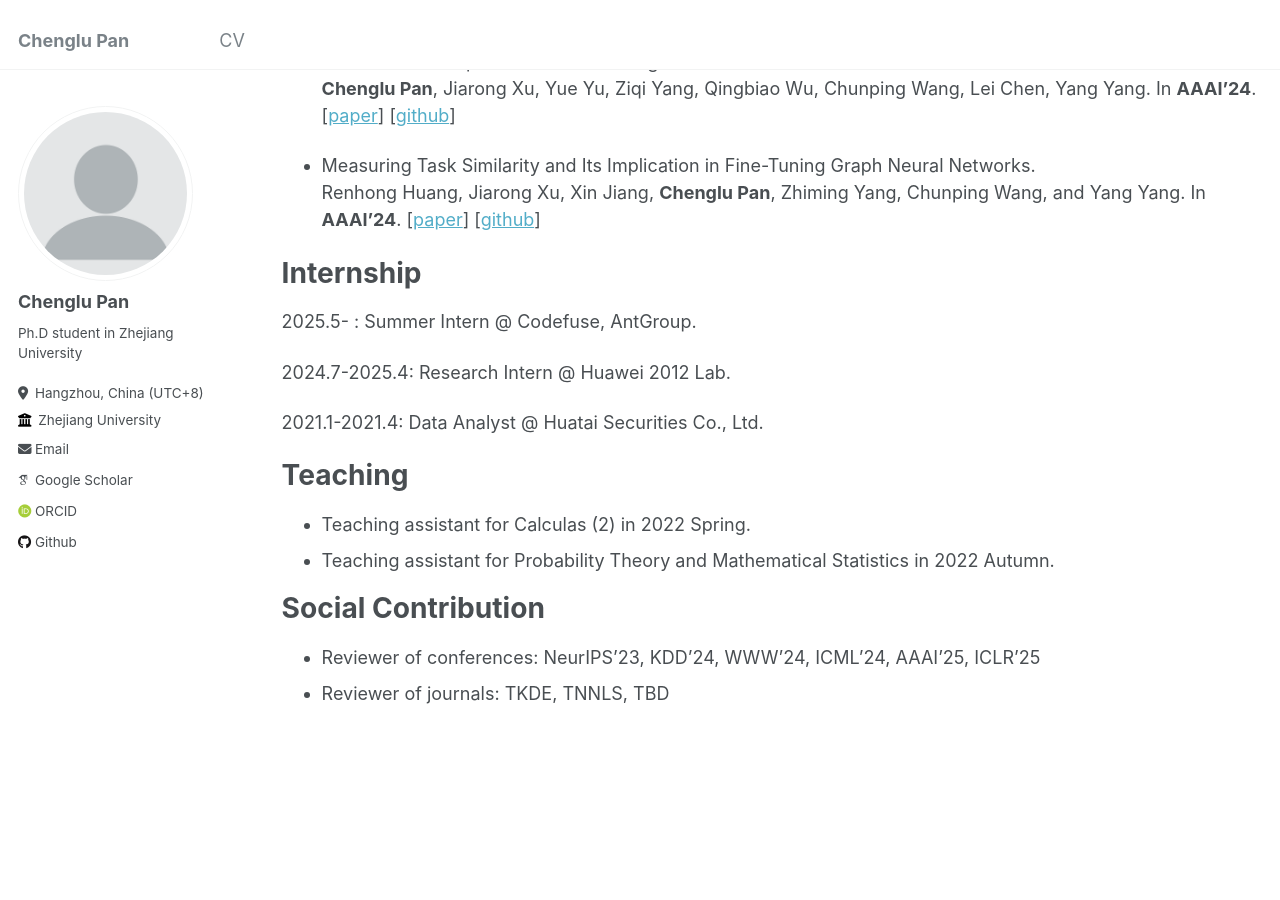
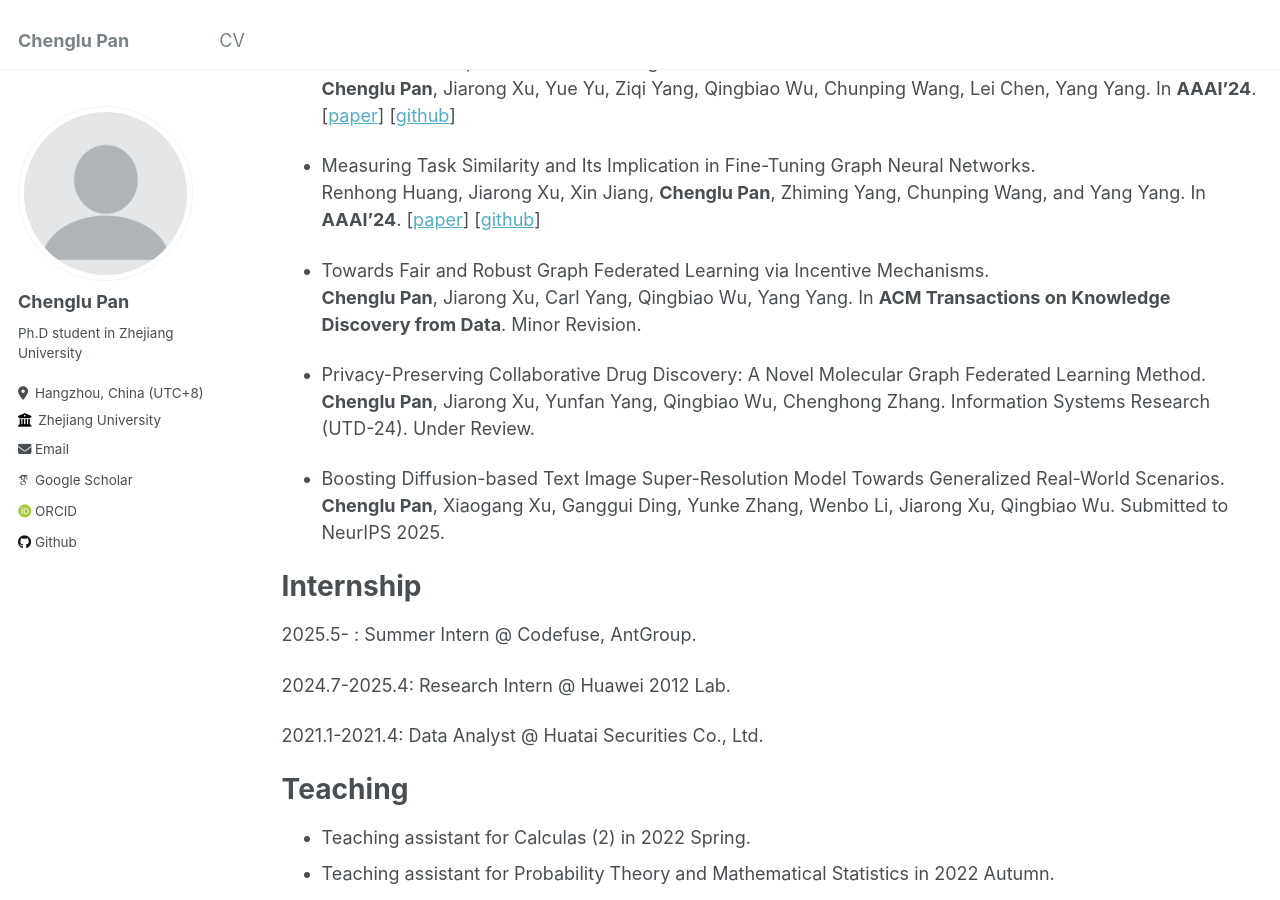
Before and after one commit to Chenglu0426/Chenglu0426.github.io, a Jekyll site: the page built from _pages/cv.md, in a window 1280 px wide and 900 px high, scrolled down 321 px. Built offline with Jekyll 4.4.1, drawn with Linux system fonts in a browser that asks for light colours; some web fonts are replaced.

Commit message:
Update cv.md

```diff
--- a/_pages/cv.md
+++ b/_pages/cv.md
@@ -26,6 +26,15 @@ Publications
 * Measuring Task Similarity and Its Implication in Fine-Tuning Graph Neural Networks.
    <br />Renhong Huang, Jiarong Xu, Xin Jiang, **Chenglu Pan**, Zhiming Yang, Chunping Wang, and Yang Yang. In **AAAI'24**.  [[paper](https://yangy.org/works/gnn/AAAI24_Measuring.pdf)] [[github](https://github.com/renH2/Bridge-Tune)]
 
+* Towards Fair and Robust Graph Federated Learning via Incentive Mechanisms.
+  <br />**Chenglu Pan**, Jiarong Xu, Carl Yang, Qingbiao Wu, Yang Yang. In **ACM Transactions on Knowledge Discovery from Data**. Minor Revision.
+
+* Privacy-Preserving Collaborative Drug Discovery: A Novel Molecular Graph Federated Learning Method.
+  <br />**Chenglu Pan**, Jiarong Xu, Yunfan Yang, Qingbiao Wu, Chenghong Zhang. Information Systems Research (UTD-24). Under Review.
+
+* Boosting Diffusion-based Text Image Super-Resolution Model Towards Generalized Real-World Scenarios.
+  <br />**Chenglu Pan**, Xiaogang Xu, Ganggui Ding, Yunke Zhang, Wenbo Li, Jiarong Xu, Qingbiao Wu. Submitted to NeurIPS 2025.
+
 # Internship
 2025.5- : Summer Intern @ Codefuse, AntGroup.
 
```
